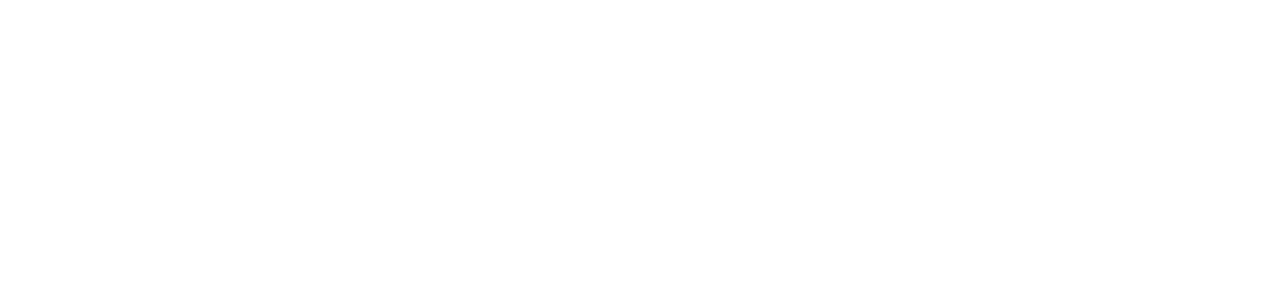
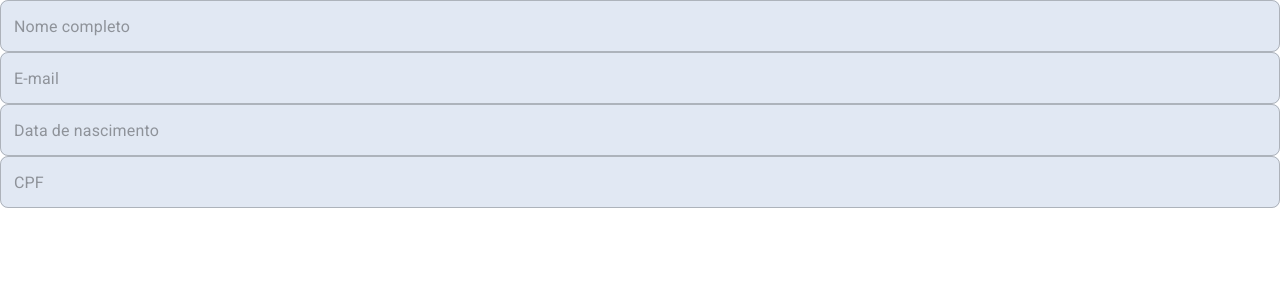
Before and after one commit to AdrianAmerico/desafio-easybind4u, a React (Create React App) app: page /register in a window 1280 px wide. Shown: the top 300 px of the page. Built offline with nearby package versions, Linux system fonts and the light colour scheme.

Commit message:
estrutura inicial

```diff
--- a/src/Router/index.tsx
+++ b/src/Router/index.tsx
@@ -4,18 +4,21 @@ import { Route, Switch, BrowserRouter } from "react-router-dom";
 import Header from "../components/Header";
 import { theme } from "../global/theme";
 import LoginPage from "../pages/LoginPage";
+import RegisterPage from "../pages/RegisterPage";
 
 const Router: React.FC = () => (
   <MuiThemeProvider theme={theme}>
     <BrowserRouter>
       <Switch>
         <Route exact path="/">
-          <Header />
+
         </Route>
         <Route exact path="/login">
           <LoginPage />
         </Route>
-        <Route exact path="/register"></Route>
+        <Route exact path="/register">
+          <RegisterPage />
+        </Route>
         <Route exact path="/profile"></Route>
         <Route></Route>
       </Switch>
--- a/src/pages/RegisterPage/index.tsx
+++ b/src/pages/RegisterPage/index.tsx
@@ -1,10 +1,17 @@
+import { InputAdornment } from "@material-ui/core";
 import React from "react";
+import TextInput from "../../components/TextInput";
 
 const RegisterPage: React.FC = () => {
   return (
-    <div>
-      <h1>aa</h1>
-    </div>
+    <>
+      <main>
+        <TextInput placeholder="Nome completo" />
+        <TextInput placeholder="E-mail" />
+        <TextInput placeholder="Data de nascimento" />
+        <TextInput placeholder="CPF" />
+      </main>
+    </>
   );
 };
 
```
Also changed, not shown: src/pages/RegisterPage/styles.ts (added, +10 -0 lines).
